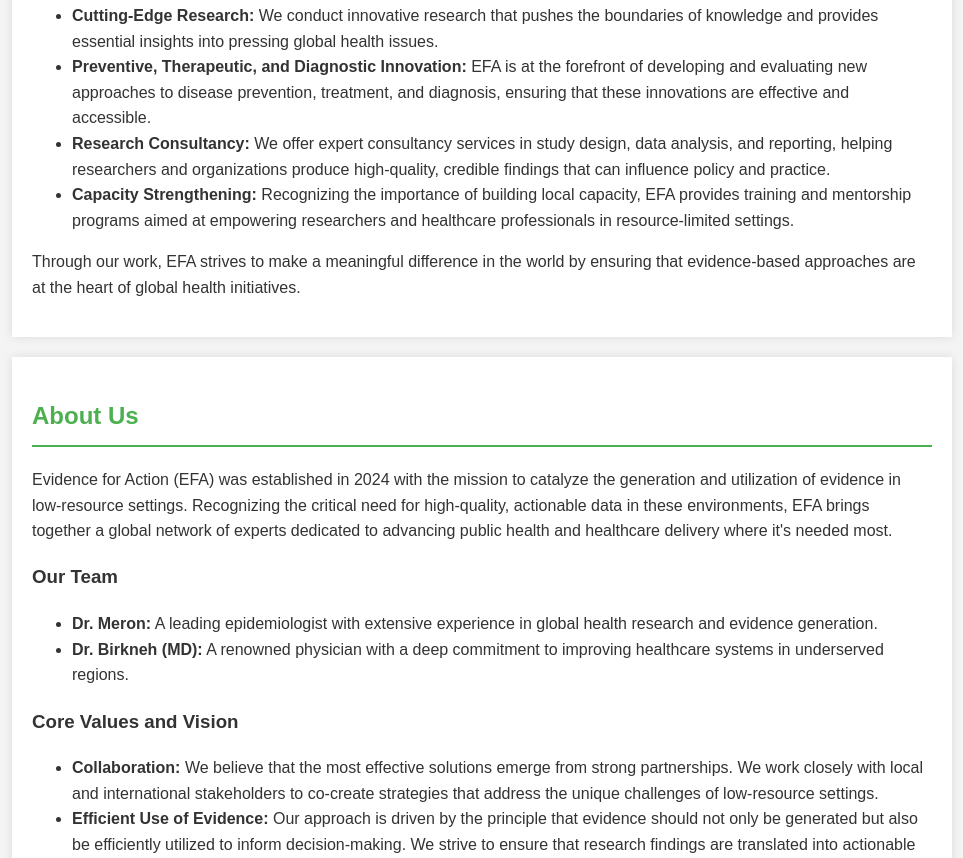
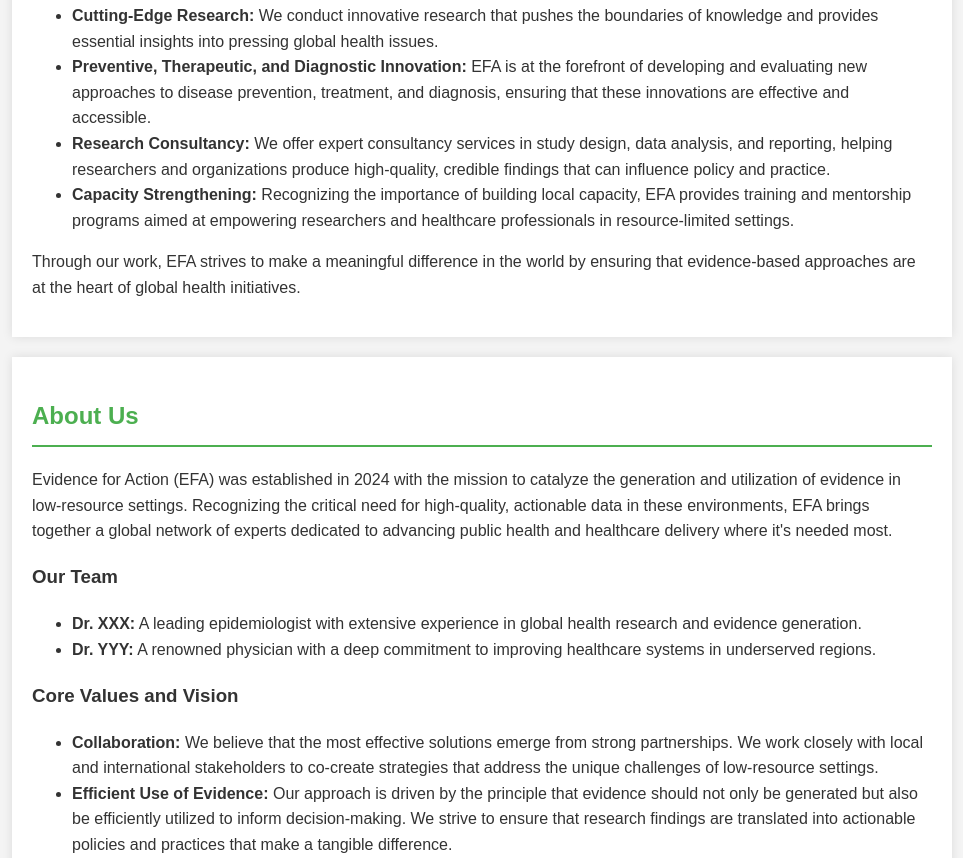
Before and after one commit to birkneh/EFA-2, a plain HTML site: page index.html in a window 1280 px wide. Shown: the part 532-1390 px from the top of the page, without its empty margins (158-1121 px from the left). Drawn offline with Linux system fonts and the light colour scheme.

Commit message:
Add files via upload

```diff
--- a/index.html
+++ b/index.html
@@ -85,7 +85,7 @@
     <section id="home">
         <h2>Welcome to Evidence for Action (EFA)</h2>
         <!-- Include the Image -->
-        <img src="/Users/birknehtadesse/Library/CloudStorage/Dropbox/My PC (BirknehT-H3X2)/Documents/EFA WEB copy/image.png" alt="EFA Logo" style="max-width:100%; height:auto;">
+        <img src="/EFA_WEB_copy.png" alt="EFA Logo" style="max-width:100%; height:auto;">
         <p>Evidence for Action (EFA) is a pioneering Non-Governmental Research Organization formed by a diverse group of experts from around the globe. Our mission is to support the generation and efficient utilization of evidence, particularly in resource-constrained settings. We believe that robust, actionable evidence is critical to driving impactful decision-making and improving public health outcomes.</p>
         <p>At EFA, we collaborate with a wide array of stakeholders, including research organizations, funders, and researchers worldwide. Our work is centered on the following key areas:</p>
         <ul>
@@ -103,8 +103,8 @@
         <p>Evidence for Action (EFA) was established in 2024 with the mission to catalyze the generation and utilization of evidence in low-resource settings. Recognizing the critical need for high-quality, actionable data in these environments, EFA brings together a global network of experts dedicated to advancing public health and healthcare delivery where it's needed most.</p>
         <h3>Our Team</h3>
         <ul>
-            <li><strong>Dr. Meron:</strong> A leading epidemiologist with extensive experience in global health research and evidence generation.</li>
-            <li><strong>Dr. Birkneh (MD):</strong> A renowned physician with a deep commitment to improving healthcare systems in underserved regions.</li>
+            <li><strong>Dr. XXX:</strong> A leading epidemiologist with extensive experience in global health research and evidence generation.</li>
+            <li><strong>Dr. YYY:</strong> A renowned physician with a deep commitment to improving healthcare systems in underserved regions.</li>
         </ul>
         <h3>Core Values and Vision</h3>
         <ul>
```
